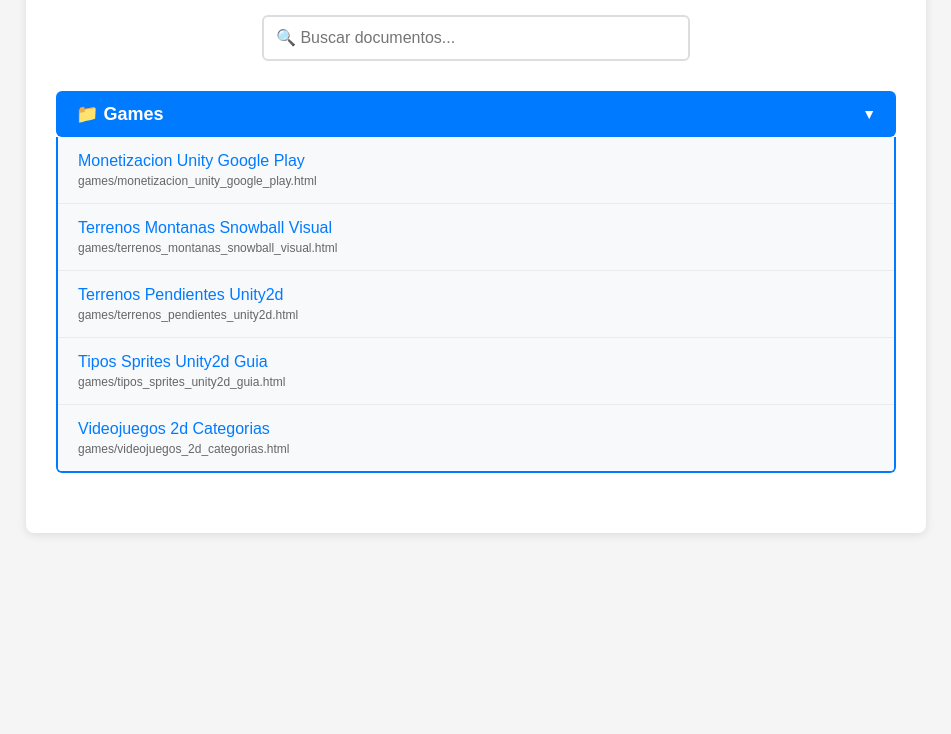
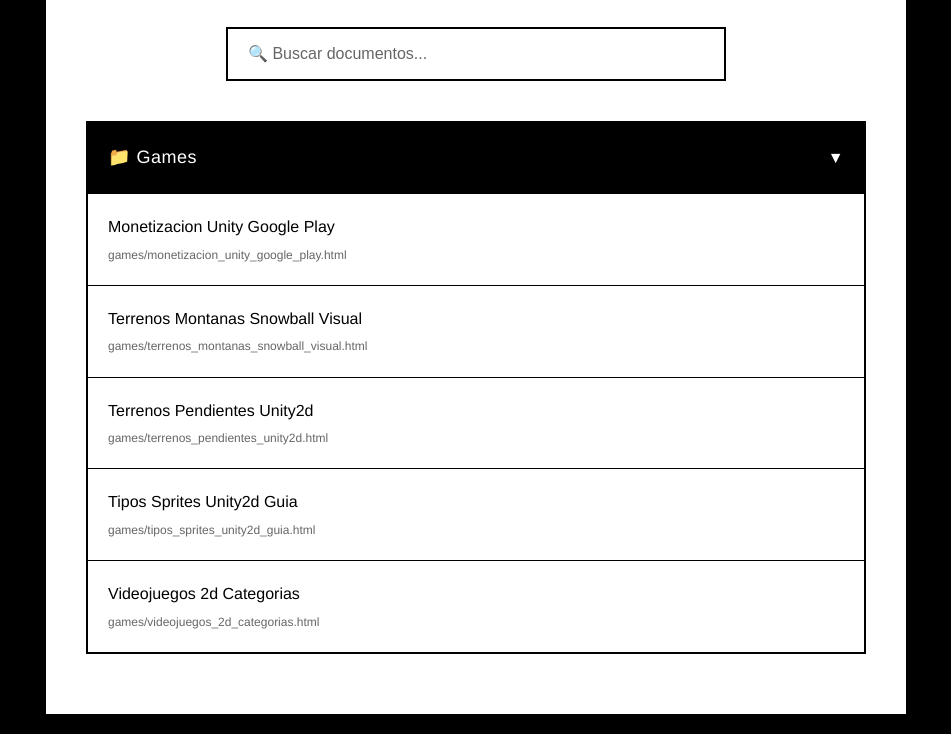
Before and after one commit to innovadeveloper/wikidocs, a plain HTML site: page index.html in a window 1280 px wide. Shown: the part 124-858 px from the top of the page, without its empty margins (164-1115 px from the left). Before the commit the page ends 800 px from the top, so only its background shows below. Drawn offline with Linux system fonts and the light colour scheme.

Commit message:
some change

```diff
--- a/index.html
+++ b/index.html
@@ -5,76 +5,101 @@
     <meta name="viewport" content="width=device-width, initial-scale=1.0">
     <title>Documentación Wiki - Índice</title>
     <style>
+        * {
+            margin: 0;
+            padding: 0;
+            box-sizing: border-box;
+        }
         body {
-            font-family: Arial, sans-serif;
+            font-family: 'Helvetica Neue', Arial, sans-serif;
             max-width: 900px;
             margin: 0 auto;
             padding: 20px;
-            background-color: #f5f5f5;
+            background-color: #000000;
+            color: #ffffff;
+            line-height: 1.6;
         }
         .container {
-            background-color: white;
-            padding: 30px;
-            border-radius: 8px;
-            box-shadow: 0 2px 10px rgba(0,0,0,0.1);
+            background-color: #ffffff;
+            color: #000000;
+            padding: 40px;
+            border-radius: 0;
+            box-shadow: none;
+            min-height: 90vh;
         }
         h1 {
-            color: #333;
+            color: #000000;
             text-align: center;
-            margin-bottom: 30px;
+            margin-bottom: 40px;
+            font-size: 32px;
+            font-weight: 300;
+            letter-spacing: -1px;
         }
         .search-container {
-            margin-bottom: 30px;
+            margin-bottom: 40px;
             text-align: center;
         }
         .search-input {
             width: 100%;
-            max-width: 400px;
-            padding: 12px;
-            border: 2px solid #ddd;
-            border-radius: 6px;
+            max-width: 500px;
+            padding: 16px 20px;
+            border: 2px solid #000000;
+            border-radius: 0;
             font-size: 16px;
             outline: none;
+            background-color: #ffffff;
+            color: #000000;
+            transition: all 0.2s ease;
         }
         .search-input:focus {
-            border-color: #007bff;
+            border-color: #000000;
+            box-shadow: 0 0 0 2px rgba(0,0,0,0.1);
+        }
+        .search-input::placeholder {
+            color: #666666;
         }
         .folder-section {
-            margin-bottom: 30px;
+            margin-bottom: 0;
+            border: 2px solid #000000;
+            margin-bottom: 20px;
         }
         .folder-title {
-            background-color: #007bff;
-            color: white;
-            padding: 12px 20px;
+            background-color: #000000;
+            color: #ffffff;
+            padding: 20px;
             margin: 0;
-            border-radius: 6px;
+            border-radius: 0;
             font-size: 18px;
-            font-weight: 600;
+            font-weight: 400;
             cursor: pointer;
             user-select: none;
             display: flex;
             justify-content: space-between;
             align-items: center;
+            transition: all 0.2s ease;
+            letter-spacing: 0.5px;
         }
         .folder-title:hover {
-            background-color: #0056b3;
+            background-color: #333333;
         }
         .folder-icon {
-            font-size: 14px;
+            font-size: 16px;
             transition: transform 0.3s ease;
+            font-weight: bold;
         }
         .folder-content {
-            border: 2px solid #007bff;
-            border-top: none;
-            border-radius: 0 0 6px 6px;
+            border: none;
+            border-top: 2px solid #000000;
+            border-radius: 0;
             padding: 0;
             max-height: 1000px;
             overflow: hidden;
             transition: max-height 0.3s ease;
+            background-color: #ffffff;
         }
         .folder-content.collapsed {
             max-height: 0;
-            border: none;
+            border-top: none;
         }
         .folder-title.collapsed .folder-icon {
             transform: rotate(-90deg);
@@ -86,47 +111,60 @@
         }
         .file-item {
             margin: 0;
-            padding: 15px 20px;
-            background-color: #f8f9fa;
-            border-bottom: 1px solid #e9ecef;
-            transition: all 0.3s ease;
+            padding: 20px;
+            background-color: #ffffff;
+            border-bottom: 1px solid #000000;
+            transition: all 0.2s ease;
         }
         .file-item:last-child {
             border-bottom: none;
         }
         .file-item:hover {
-            background-color: #e9ecef;
-            transform: translateX(5px);
+            background-color: #000000;
+            color: #ffffff;
+            transform: none;
+        }
+        .file-item:hover .file-link {
+            color: #ffffff;
+        }
+        .file-item:hover .file-path {
+            color: #cccccc;
         }
         .file-item.hidden {
             display: none;
         }
         .file-link {
             text-decoration: none;
-            color: #007bff;
+            color: #000000;
             font-weight: 500;
             font-size: 16px;
             display: block;
+            transition: color 0.2s ease;
         }
         .file-link:hover {
-            color: #0056b3;
+            color: #ffffff;
         }
         .file-path {
-            color: #666;
+            color: #666666;
             font-size: 12px;
-            margin-top: 4px;
+            margin-top: 6px;
+            font-weight: 400;
+            transition: color 0.2s ease;
         }
         .loading {
             text-align: center;
-            color: #666;
+            color: #666666;
             font-style: italic;
+            padding: 40px;
         }
         .no-results {
             text-align: center;
-            color: #666;
+            color: #666666;
             font-style: italic;
-            padding: 20px;
+            padding: 40px;
             display: none;
+            border: 2px solid #000000;
+            margin: 20px 0;
         }
     </style>
 </head>
```
